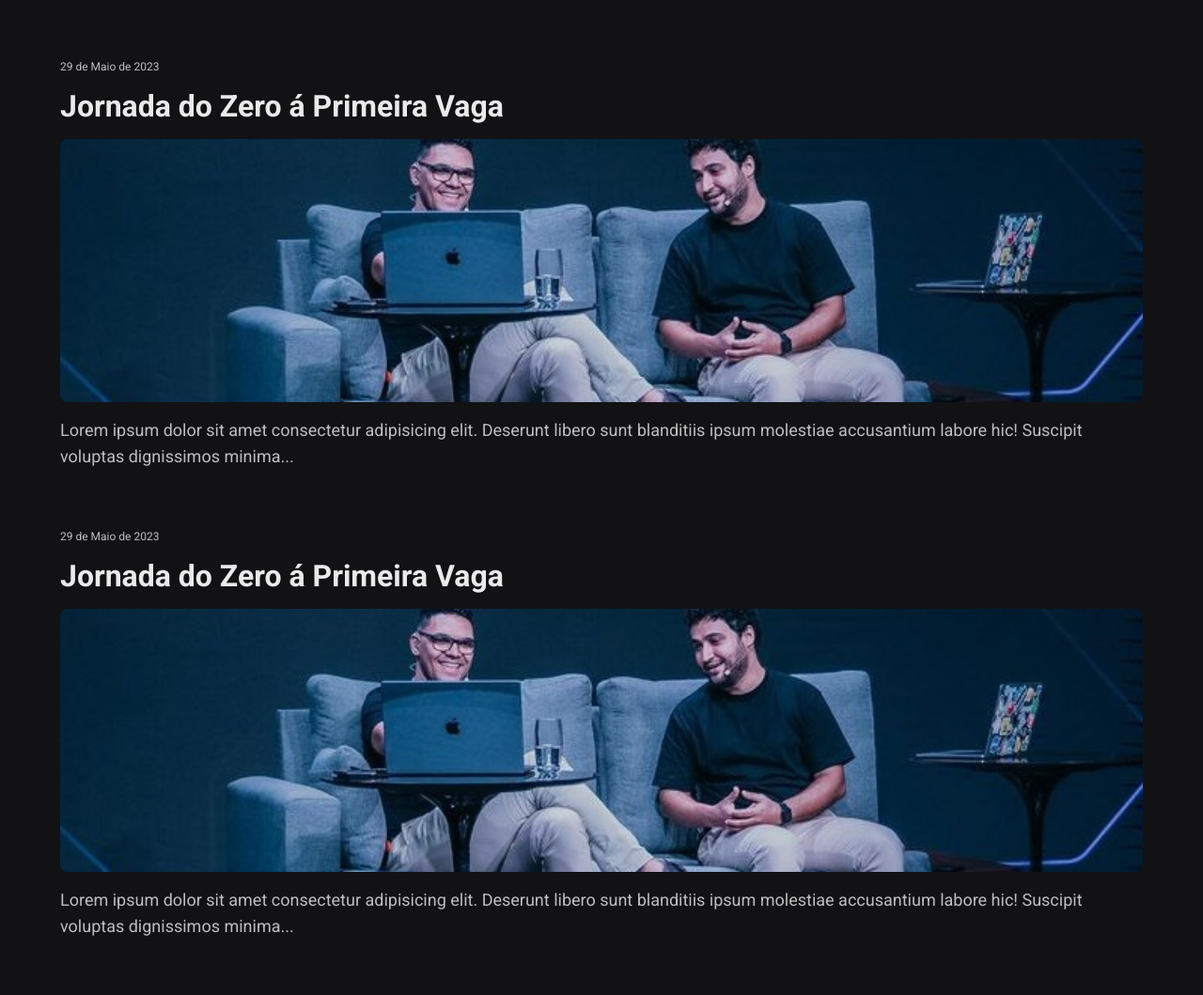
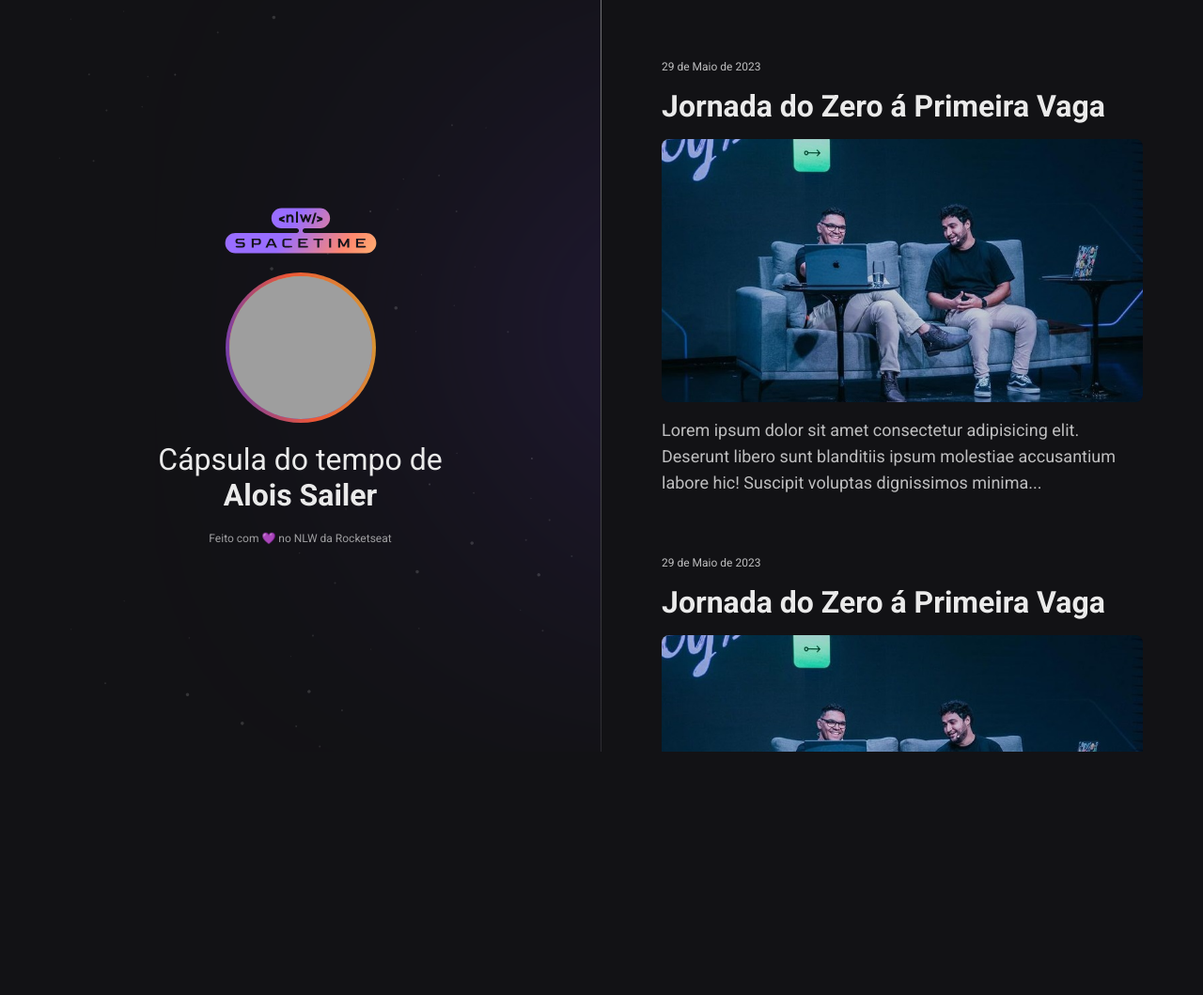
Before and after one commit to AloisSailer/explorerSpacetime, a plain HTML site: page index.html in a window 1280 px wide. Shown: the top 1059 px of the page at 94% size. After the commit the page ends 800 px from the top, so only its background shows below. Drawn offline with Linux system fonts and the light colour scheme; grey boxes are pictures that could not be loaded.

Commit message:
aula 3 terminado

```diff
--- a/index.html
+++ b/index.html
@@ -15,6 +15,15 @@
     />
   </head>
   <body>
+    <aside>
+      <img src="./assets/logo.svg" alt="Logo NLW Spacetime" />
+      <img src="https://github.com/AloisSailer.png" alt="Foto do Alois" />
+      <p>
+        Cápsula do tempo de <br />
+        <strong>Alois Sailer</strong>
+      </p>
+      <span>Feito com 💜 no NLW da Rocketseat</span>
+    </aside>
     <nav>
       <a
         href="https://www.youtube.com/watch?v=3nz5HkUJaVU"
--- a/style.css
+++ b/style.css
@@ -8,10 +8,50 @@ body {
   background: #121215;
   color: #eaeaea;
   font-family: "Roboto", sans-serif;
+  display: grid;
+  grid-template-areas: "profile timeline";
+  grid-template-columns: 1fr 1fr;
+  grid-template-rows: 100vh;
+}
+
+aside {
+  grid-area: profile;
+  display: flex;
+  flex-direction: column;
+  align-items: center;
+  justify-content: center;
+  gap: 20px;
+  border-right: 1px solid;
+  border-image: linear-gradient(#727275, #2c2c31) 1;
+  background-image: url("./assets/background.svg");
+  background-position: top right;
+  background-repeat: no-repeat;
+  background-size: auto 100%;
+}
+
+aside img:nth-child(2) {
+  width: 160px;
+  height: 160px;
+  border-radius: 50%;
+  border: 4px solid transparent;
+  background: linear-gradient(#d39e33, #ed5636, #633bbc) padding-box,
+    linear-gradient(260deg, #d39e33, #ed5636, #633bbc) border-box;
+}
+
+aside p {
+  font-size: 32px;
+  text-align: center;
+}
+
+aside span {
+  font-size: 12px;
+  color: #9e9ea0;
 }
 
 nav {
   padding: 64px;
+  grid-area: timeline;
+  overflow-y: scroll;
 }
 
 .memory {
```
Also changed, not shown: assets/background.svg (added), assets/logo.svg (added).
